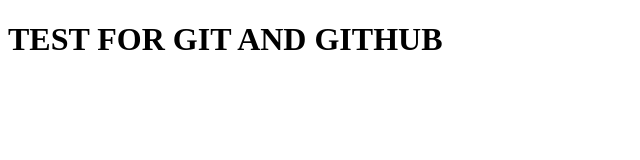
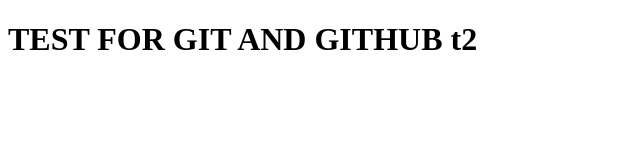
Before and after one commit to RDMClone/Test19102023, a plain HTML site: page index.html in a window 1280 px wide. Shown: the full height of the page, 0-640 px from the left. Drawn offline with Linux system fonts and the light colour scheme.

Commit message:
added index files t2

```diff
--- a/index.html
+++ b/index.html
@@ -6,6 +6,6 @@
     <title>Document</title>
 </head>
 <body>
-    <h1>TEST FOR GIT AND GITHUB</h1>
+    <h1>TEST FOR GIT AND GITHUB t2</h1>
 </body>
 </html>
```
